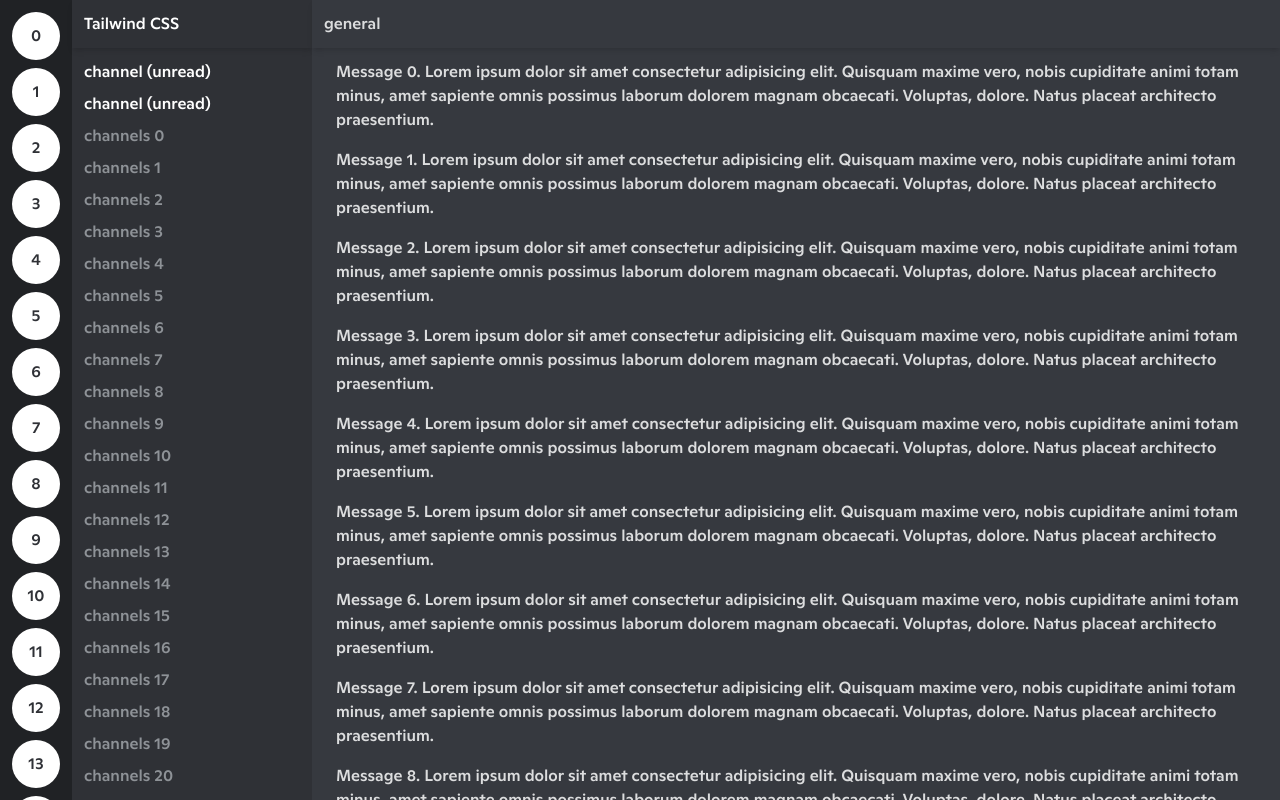
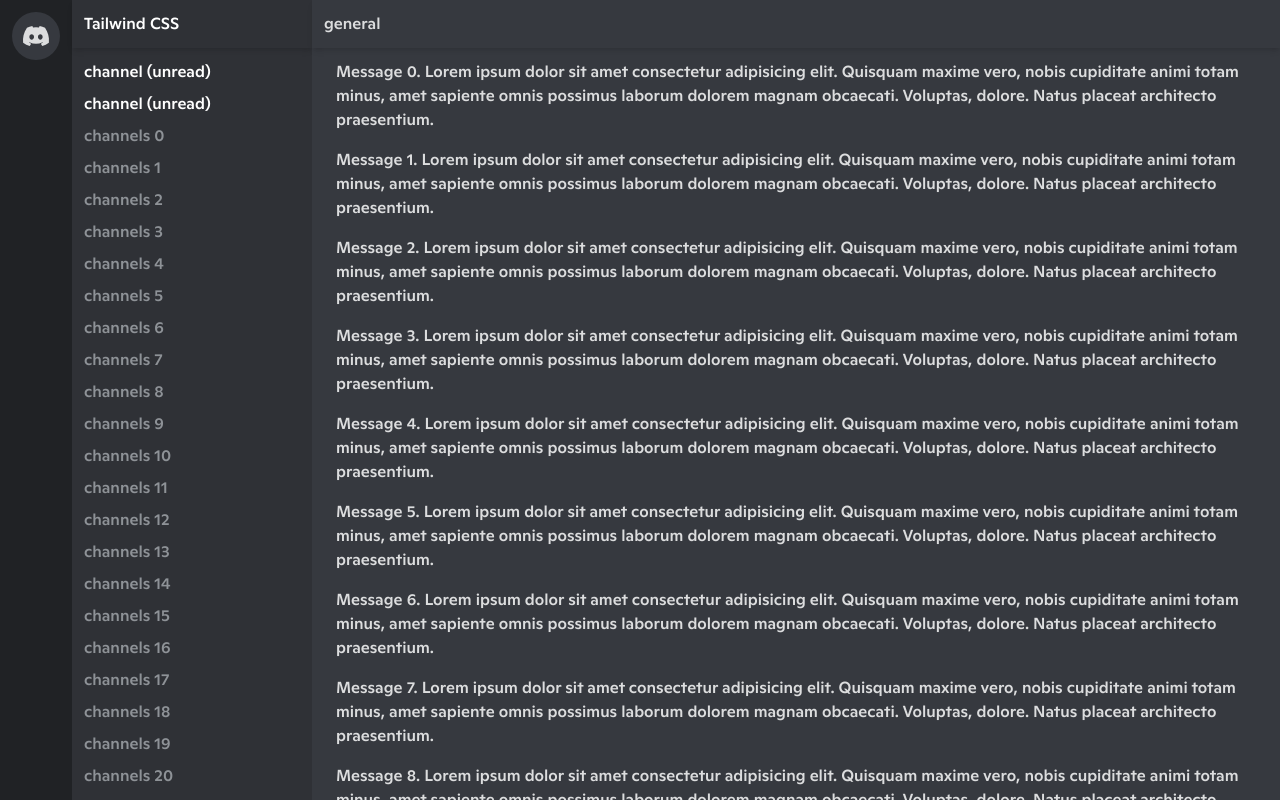
Before and after one commit to midcenturydude7/nextjs-radix-ui-tailwind-mastery, a Next.js app: page / in a window 1280 px wide. Built offline with nearby package versions, Linux system fonts and the light colour scheme.

Commit message:
Built a server selector with SVG and styled it

```diff
--- a/app/page.tsx
+++ b/app/page.tsx
@@ -2,20 +2,21 @@ export default function Home() {
   return (
     <div className="flex h-screen text-gray-100">
       <div className="space-y-2 overflow-y-scroll bg-gray-900 p-3 no-scrollbar">
-        {[...Array(40)].map((_, i) => (
+        <div className="hover:bg-brand flex h-12 w-12 items-center justify-center rounded-full bg-gray-700 text-gray-100 transition duration-200 hover:text-white">
+          <DiscordIcon props={{}} className="w- h-5" />
+        </div>
+        {/* {[...Array(40)].map((_, i) => (
           <div
             className="flex h-12 w-12 items-center justify-center rounded-full bg-white text-gray-800"
             key={i}
           >
             {i}
           </div>
-        ))}
-        <div className="flex h-12 w-12 items-center justify-center rounded-full bg-white text-gray-800">
-          TW
-        </div>
+        ))} */}
       </div>
+
       <div className="flex w-60 flex-col bg-gray-800">
-        <div className="font-title flex h-12 items-center px-3 text-white shadow-md">
+        <div className="flex h-12 items-center px-3 font-title text-white shadow-md">
           Tailwind CSS
         </div>
         <div className="flex-1 space-y-2 overflow-y-scroll p-3 font-medium text-gray-300 no-scrollbar">
@@ -42,3 +43,25 @@ export default function Home() {
     </div>
   );
 }
+
+const DiscordIcon = ({
+  props,
+  className,
+}: {
+  props: object;
+  className: string;
+}) => {
+  return (
+    <svg
+      className={className}
+      aria-hidden="false"
+      viewBox="0 0 28 20"
+      {...props}
+    >
+      <path
+        fill="currentColor"
+        d="M23.021 1.677A21.227 21.227 0 0017.658 0c-.252.462-.483.935-.687 1.418a19.931 19.931 0 00-5.943 0C10.82.935 10.59.462 10.337.005c-1.856.32-3.659.88-5.37 1.677C1.567 6.78.65 11.754 1.111 16.652A21.504 21.504 0 007.691 20c.532-.726 1.004-1.5 1.407-2.309a13.582 13.582 0 01-2.221-1.078c.188-.137.37-.274.547-.428a15.232 15.232 0 0013.152 0c.177.148.36.291.541.428-.707.424-1.453.787-2.22 1.078.408.808.875 1.578 1.405 2.303a21.5 21.5 0 006.58-3.347h.007c.541-5.674-.922-10.6-3.868-14.97zM9.681 13.638c-1.283 0-2.34-1.193-2.34-2.644S8.37 8.35 9.68 8.35c1.308 0 2.359 1.193 2.338 2.644 0 1.451-1.036 2.644-2.339 2.644zm8.635 0c-1.283 0-2.34-1.193-2.34-2.644s1.036-2.644 2.34-2.644c1.302 0 2.36 1.193 2.338 2.644 0 1.451-1.036 2.644-2.338 2.644z"
+      />
+    </svg>
+  );
+};
--- a/tailwind.config.ts
+++ b/tailwind.config.ts
@@ -15,6 +15,7 @@ const config: Config = {
         title: ["Ginto", "Inter", ...defaultTheme.fontFamily.sans],
       },
       colors: {
+        brand: "#5865F2",
         gray: {
           50: "#ECEDEE",
           100: "#DCDDDE",
```
